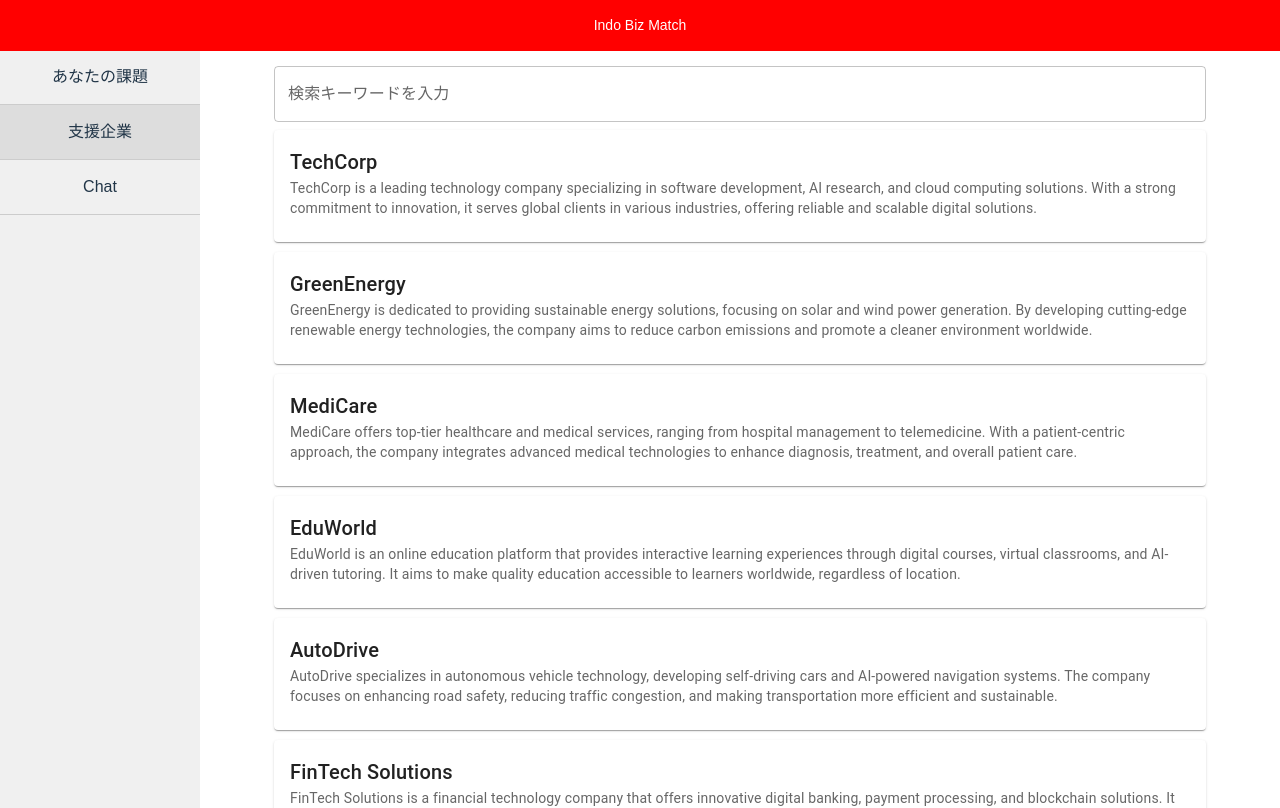
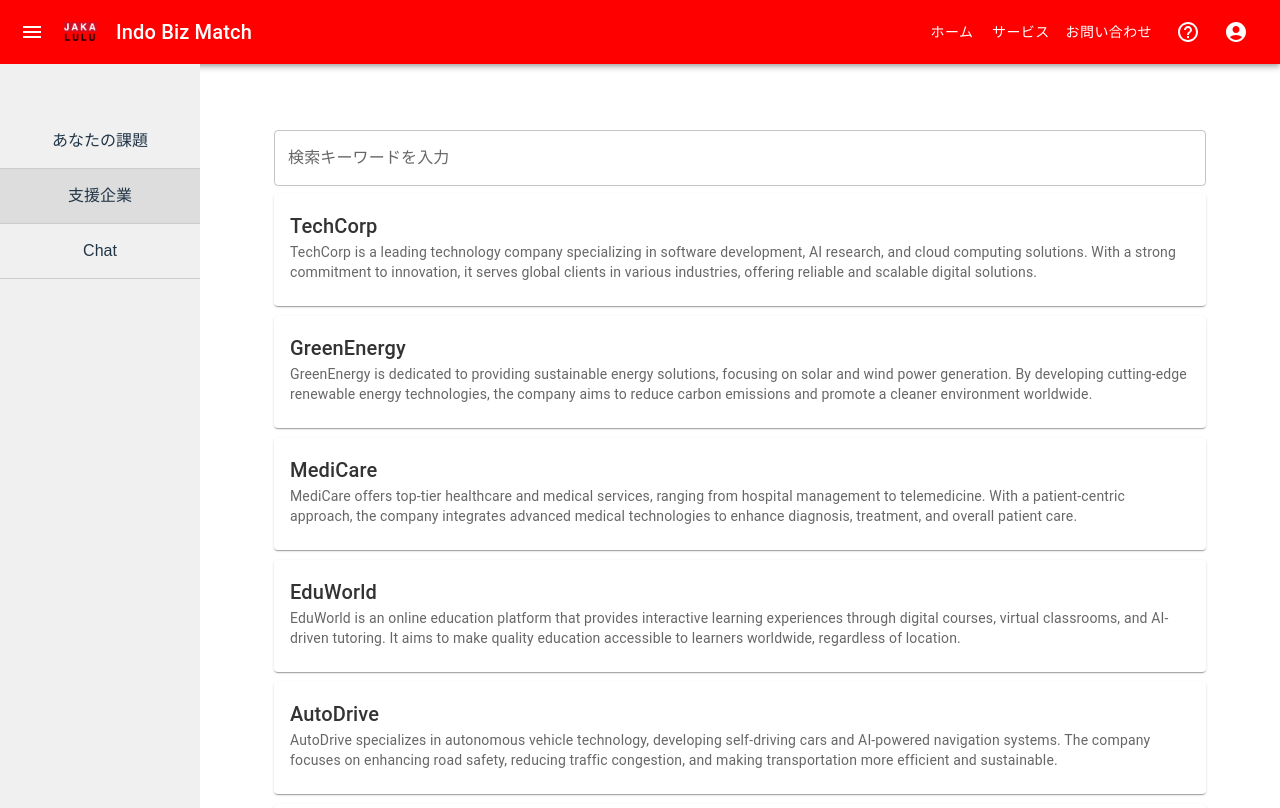
Before and after one commit to woodygaragelab/jkllbot, a React (Vite) app: page / in a window 1280 px wide. Shown: the top 808 px of the page. Built offline with nearby package versions, Linux system fonts and the light colour scheme.

Commit message:
Header修正、Theme追加

```diff
--- a/package.json
+++ b/package.json
@@ -12,6 +12,7 @@
   "dependencies": {
     "@emotion/react": "^11.14.0",
     "@emotion/styled": "^11.14.0",
+    "@mui/icons-material": "^6.4.6",
     "@mui/material": "^6.4.5",
     "axios": "^1.7.9",
     "react": "^19.0.0",
--- a/src/App.tsx
+++ b/src/App.tsx
@@ -4,6 +4,9 @@ import SearchApp from './SearchApp.tsx'
 import MyIssue from './MyIssue.tsx'
 import Header from './Header.tsx'
 import Footer from './Footer.tsx'
+import { ThemeProvider } from "@mui/material/styles";
+// import { CssBaseline, Button } from "@mui/material";
+import { theme } from "./theme.ts";
 
 const App: React.FC = () => {
   const [activeMenu, setActiveMenu] = useState<string>('支援企業');
@@ -22,6 +25,7 @@ const App: React.FC = () => {
   };
 
   return (
+    <ThemeProvider theme={theme}>
     <div className="app-container">
       <Header />
       <div className="main-content">
@@ -44,6 +48,7 @@ const App: React.FC = () => {
       </div>
       <Footer />
     </div>
+    </ThemeProvider>
   );
 };
 
--- a/src/ChatApp.tsx
+++ b/src/ChatApp.tsx
@@ -2,7 +2,6 @@ import React, { useState, useEffect } from "react";
 import axios from "axios";
 import { TextField, Button, Paper, Box, Typography } from "@mui/material";
 
-// const API_URL = "https://8upalv7sa8.execute-api.ap-northeast-1.amazonaws.com/default/jakalulubot";
 const API_URL = "https://myxbf4zyne.execute-api.ap-northeast-1.amazonaws.com/default";
 
 interface Message {
@@ -36,7 +35,6 @@ const ChatApp: React.FC = () => {
       sender: "User",
       timestamp: new Date().toISOString(),
     };
-    // setMessages([...messages, { id: Date.now().toString(), ...newMessage }]);
     var message_history = [...messages, { id: Date.now().toString(), ...newMessage }]
 		setMessages(message_history);
 
@@ -50,7 +48,6 @@ const ChatApp: React.FC = () => {
         sender: "Bot",
         timestamp: new Date().toISOString(),
       };
-      // setMessages([...messages, { id: Date.now().toString(), ...resMessage }]);
       message_history = [...message_history, { id: Date.now().toString(), ...resMessage }]
 		  setMessages(message_history);
 
@@ -62,7 +59,6 @@ const ChatApp: React.FC = () => {
   };
 
   return (
-    // <Paper elevation={2} sx={{ p: 2, maxWidth: 400, mx: "auto", mt: 1 }}>
     <Paper elevation={2} sx={{ p: 2, maxWidth: 800, mx: 1, mt: 1 }}>
     <Typography variant="h6" gutterBottom>Chat</Typography>
       <Box sx={{ height: 400, width: 600, overflowY: "auto", border: 1, p: 1, mb: 2 }}>
--- a/src/Header.tsx
+++ b/src/Header.tsx
@@ -1,10 +1,50 @@
-import React from 'react';
+import React from "react";
+import AppBar from "@mui/material/AppBar";
+import Toolbar from "@mui/material/Toolbar";
+import Typography from "@mui/material/Typography";
+import IconButton from "@mui/material/IconButton";
+import AccountCircleIcon from "@mui/icons-material/AccountCircle";
+import HelpOutlineIcon from "@mui/icons-material/HelpOutline";
+import MenuIcon from "@mui/icons-material/Menu";
+import Box from "@mui/material/Box";
+import Button from "@mui/material/Button";
+import Avatar from "@mui/material/Avatar";
 
 const Header: React.FC = () => {
   return (
-    <header className="header">
-      <p>Indo Biz Match</p>
-    </header>
+    <AppBar position="static" color="primary">
+      <Toolbar>
+        {/* 企業ロゴ or メニュー */}
+        <IconButton edge="start" color="inherit" aria-label="menu">
+          <MenuIcon />
+        </IconButton>
+        <Avatar
+          src="./logo.png"
+          alt="Company Logo"
+          sx={{ width: 40, height: 40, marginLeft: 1 }}
+        />
+
+        {/* ナビゲーション */}
+        <Typography variant="h6" sx={{ flexGrow: 1, marginLeft: 2 }}>
+          Indo Biz Match
+        </Typography>
+
+        {/* ナビゲーションボタン（必要なら追加） */}
+        <Box sx={{ display: { xs: "none", md: "block" } }}>
+          <Button color="inherit">ホーム</Button>
+          <Button color="inherit">サービス</Button>
+          <Button color="inherit">お問い合わせ</Button>
+        </Box>
+
+        {/* ヘルプ & ユーザープロファイル */}
+        <IconButton color="inherit" sx={{ marginLeft: 1 }}>
+          <HelpOutlineIcon />
+        </IconButton>
+        <IconButton color="inherit" sx={{ marginLeft: 1 }}>
+          <AccountCircleIcon />
+        </IconButton>
+      </Toolbar>
+    </AppBar>
   );
 };
 
--- /dev/null
+++ b/src/theme.ts
@@ -0,0 +1,19 @@
+import { createTheme } from "@mui/material/styles";
+
+export const theme = createTheme({
+  palette: {
+    primary: {
+      // main: "#007bff",
+      main: "#ff0000",
+    },
+    secondary: {
+      main: "#ff5733",
+    },
+    background: {
+      default: "#f4f4f4",
+    },
+    text: {
+      primary: "#333",
+    },
+  },
+});
```
Also changed, not shown: public/logo.png (added), 1 other file (tests, documents, lock files or other folders).
